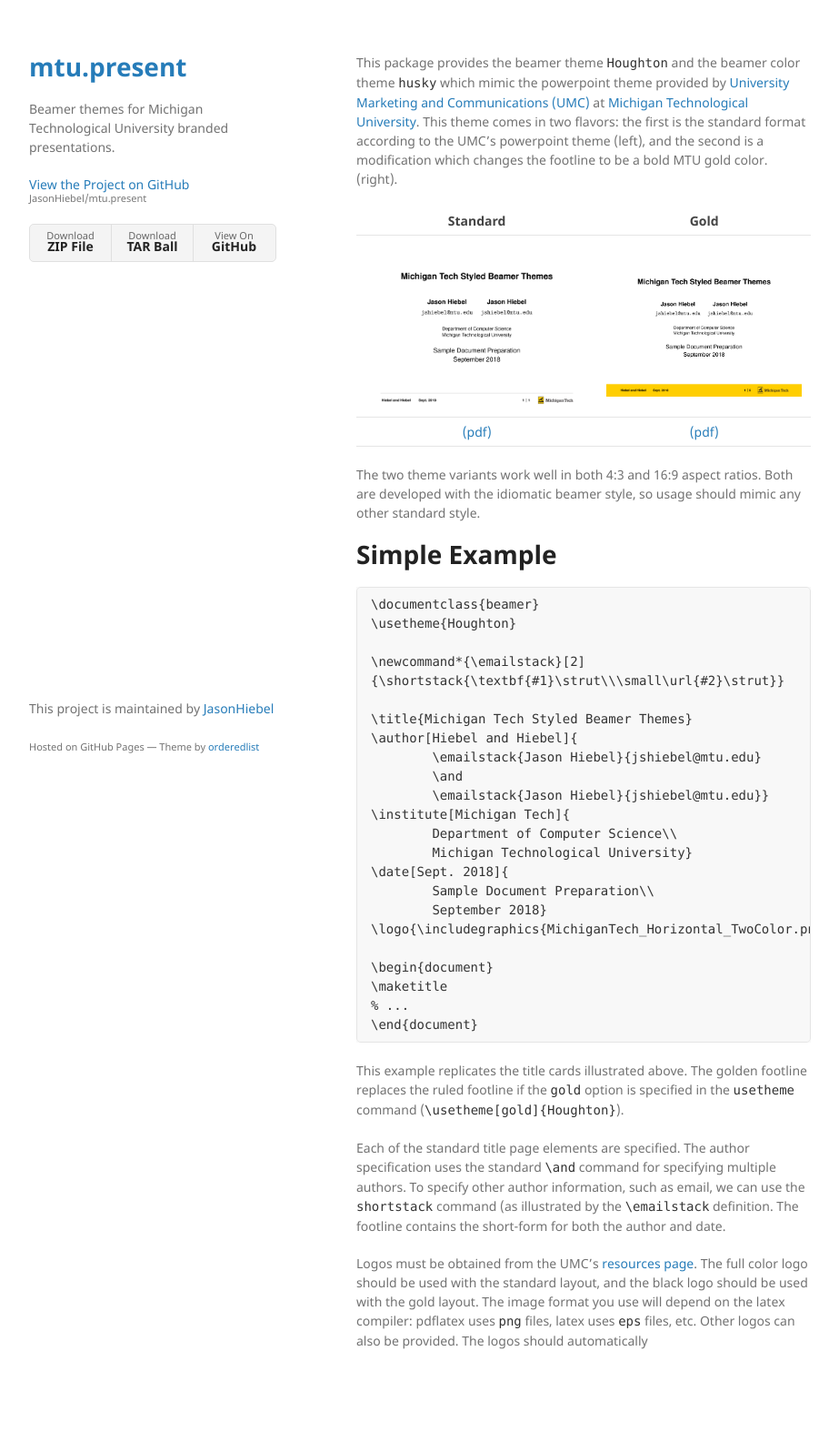
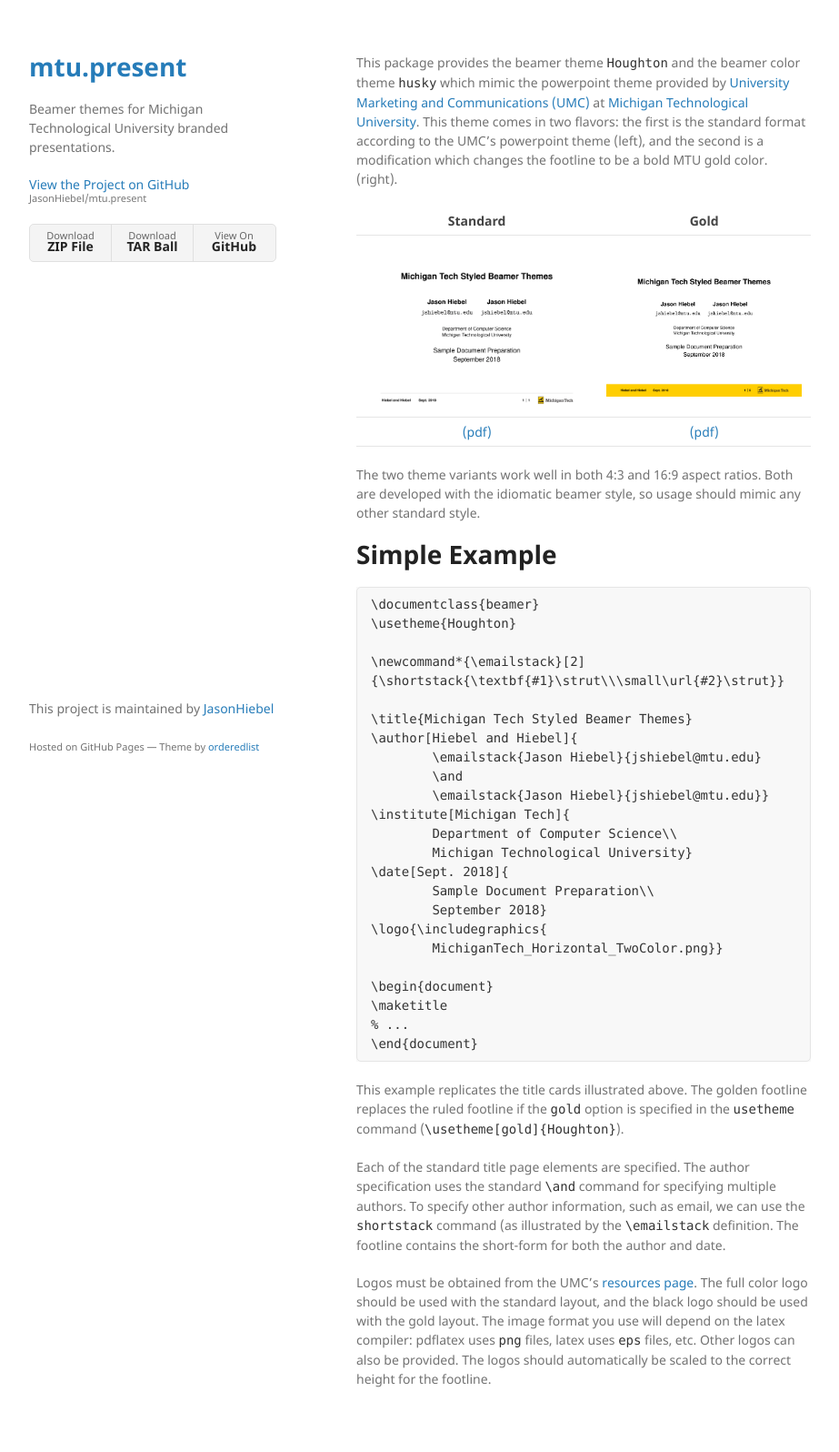
Before and after one commit to JasonHiebel/mtu.present, a Jekyll site: the page built from index.md, in a window 1280 px wide. Shown: the whole page at 91% size, without its empty margins (178-1101 px from the left). Built offline with Jekyll 4.4.1, drawn with Linux system fonts in a browser that asks for light colours; before the commit the page ends 1554 px from its top, so only the background shows below that.

Commit message:
Minor changes to formating.

```diff
--- a/index.md
+++ b/index.md
@@ -31,7 +31,8 @@ The two theme variants work well in both 4:3 and 16:9 aspect ratios. Both are de
 \date[Sept. 2018]{
 	Sample Document Preparation\\
 	September 2018}
-\logo{\includegraphics{MichiganTech_Horizontal_TwoColor.png}}
+\logo{\includegraphics{
+	MichiganTech_Horizontal_TwoColor.png}}
 
 \begin{document}
 \maketitle
@@ -43,4 +44,4 @@ This example replicates the title cards illustrated above. The golden footline r
 
 Each of the standard title page elements are specified. The author specification uses the standard `\and` command for specifying multiple authors. To specify other author information, such as email, we can use the `shortstack` command (as illustrated by the `\emailstack` definition. The footline contains the short-form for both the author and date.
 
-Logos must be obtained from the UMC's [resources page](https://www.mtu.edu/umc/resources/download/index.html). The full color logo should be used with the standard layout, and the black logo should be used with the gold layout. The image format you use will depend on the latex compiler: pdflatex uses `png` files, latex uses `eps` files, etc. Other logos can also be provided. The logos should automatically
+Logos must be obtained from the UMC's [resources page](https://www.mtu.edu/umc/resources/download/index.html). The full color logo should be used with the standard layout, and the black logo should be used with the gold layout. The image format you use will depend on the latex compiler: pdflatex uses `png` files, latex uses `eps` files, etc. Other logos can also be provided. The logos should automatically be scaled to the correct height for the footline.
```
